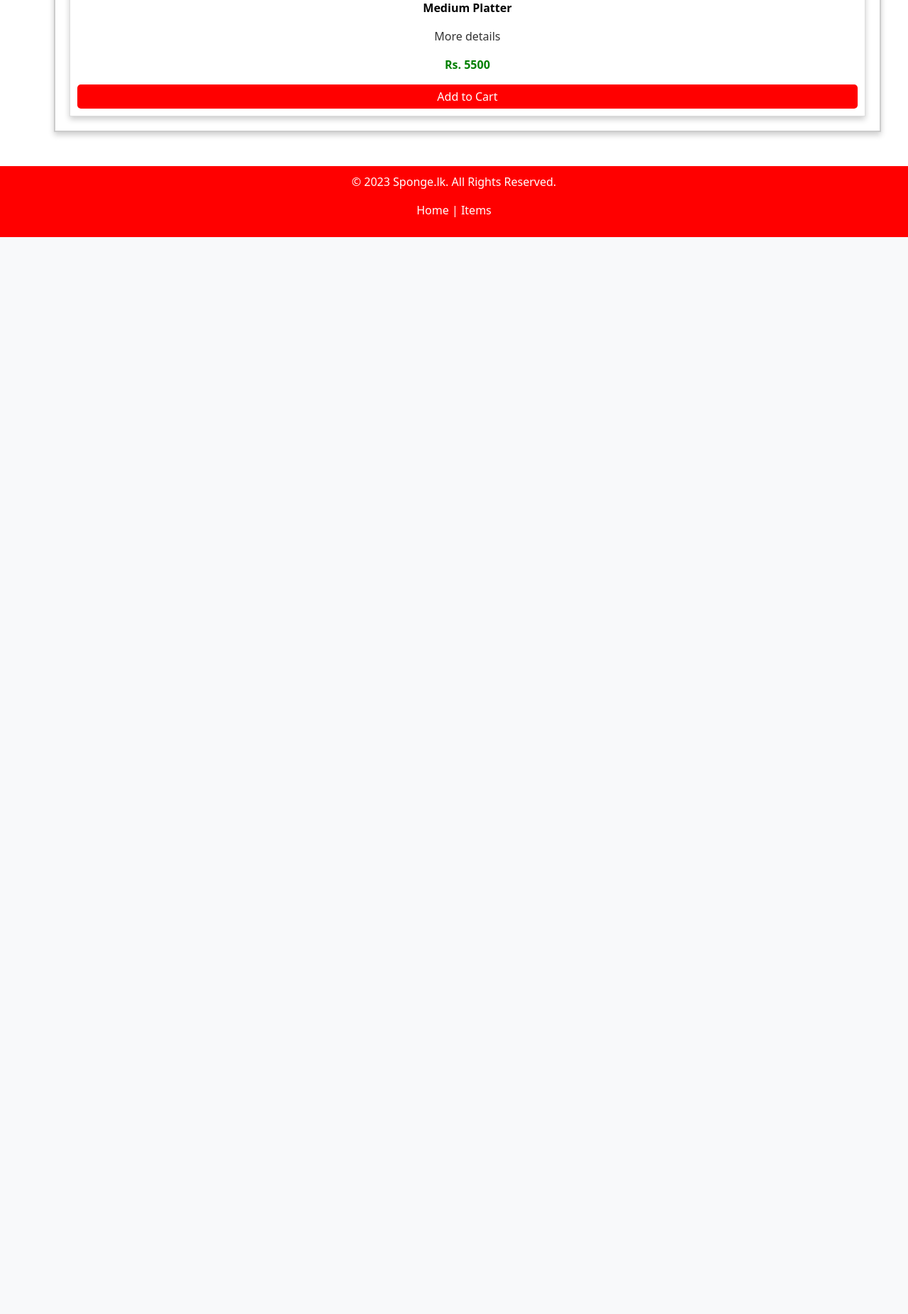
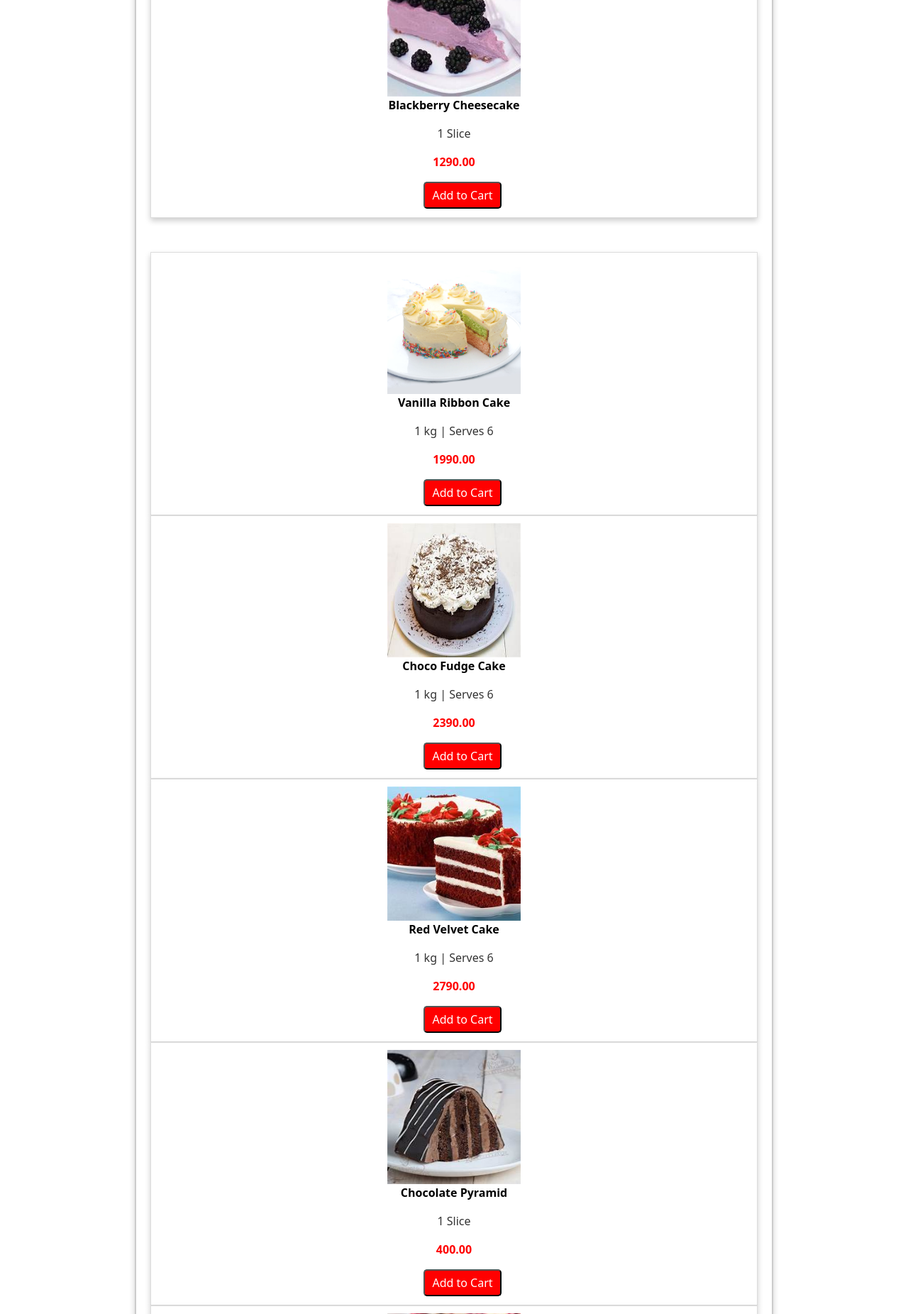
Before and after one commit to chirasthi-sy/Application-Development, a Django app: template order_system/customer/templates/customer/menu.html in a window 1280 px wide. Shown: the part 2900-4751 px from the top of the page at 71% size. Before the commit the page ends 3234 px from the top, so only its background shows below. Run offline with Django 4.2, Linux system fonts and the light colour scheme; the template is opened without the code that fills it: values that come from a table or form of the project are taken from there, others are empty; data comes from the database, SQL or seed files in the repository; both versions use the stored data as it was after the commit.

Commit message:
Modifying the menu page to reflect the items in the database

```diff
--- a/order_system/customer/templates/customer/Home_page.html
+++ b/order_system/customer/templates/customer/Home_page.html
@@ -83,7 +83,7 @@
                 <div class="collapse navbar-collapse" id="navbarSupportedContent">
                     <ul class="navbar-nav me-auto mb-2 mb-lg-0">
                         <li><a href="{% url 'home' %}"><div class="icon home-icon">Home</div></a></li>
-                        <li><a href="menu.html"><div class="icon items-icon">Items</div></a></li>
+                        <li><a href="{% url 'order' %}"><div class="icon items-icon">Items</div></a></li>
                         <li><a href="{% url 'contact' %}"><div class="icon contact-icon"> Contact   Us</div></a></li>
                         <li><a href="{% url 'about' %}"><div class="icon contact-icon"> About</div></a></li>
                     </ul>
--- a/order_system/customer/templates/customer/about_us.html
+++ b/order_system/customer/templates/customer/about_us.html
@@ -24,7 +24,7 @@
             <div class="collapse navbar-collapse" id="navbarSupportedContent">
         <ul class="navbar-nav me-auto mb-2 mb-lg-0">
             <li><a href="{% url 'home' %}"><div class="icon home-icon">Home</div></a></li>
-            <li><a href="menu.html"><div class="icon items-icon">Items</div></a></li>
+            <li><a href="{% url 'order' %}"><div class="icon items-icon">Items</div></a></li>
             <li><a href="{% url 'contact' %}"><div class="icon contact-icon"> Contact   Us</div></a></li>
             <li><a href="{% url 'about' %}"><div class="icon contact-icon"> About</div></a></li>
         </ul>
--- a/order_system/customer/templates/customer/contact_us.html
+++ b/order_system/customer/templates/customer/contact_us.html
@@ -22,7 +22,7 @@
             <div class="collapse navbar-collapse" id="navbarSupportedContent">
         <ul class="navbar-nav me-auto mb-2 mb-lg-0">
             <li><a href="{% url 'home' %}"><div class="icon home-icon">Home</div></a></li>
-            <li><a href="menu.html"><div class="icon items-icon">Items</div></a></li>
+            <li><a href="{% url 'order' %}"><div class="icon items-icon">Items</div></a></li>
             <li><a href="{% url 'contact' %}"><div class="icon contact-icon"> Contact   Us</div></a></li>
             <li><a href="{% url 'about' %}"><div class="icon contact-icon"> About</div></a></li>
         </ul>
@@ -42,7 +42,6 @@
         <br>
 
      <div class="contact-info text-center"> <!-- Center the content within the container -->
-        <h2>Contact Information</h2>
         <p><strong>Open Hours:</strong></p>
         <p>Monday - Saturday: 7:00am to 9:00pm</p>
         <p>Sundays: 8:00am to 5:00pm</p>
--- a/order_system/customer/templates/customer/menu.html
+++ b/order_system/customer/templates/customer/menu.html
@@ -37,78 +37,99 @@
             </a>
         </div>
     </header>
-<div class="best_sellers-container">
-        <h2 class="highlighted-header">Best Sellers</h2>
+
+<div class="page-name">
+        <h1 class="highlighted-header">Menu</h1>
+
+
+
+    <form method="POST">
+        {% csrf_token %}
+        <div class = "pt-5">
+        {% for cake in WholeCakes %}
+        <div class="product-card">
+            <img class="product-image" src="{{ cake.image.url }}" alt="Choco Fudge Cake">
+            <p class="product-title">{{ cake.name }}</p>
+            <p class="product-details">{{ cake.description }}</p>
+            <p class="product-price">{{ cake.price }}</p>
+            <div class="form-group form-check">
+                <button type="button" class="add-to-cart-btn" data-item-id="{{ cake.pk }}" data-item-name="{{ cake.name }}" data-item-price="{{ cake.price }}">
+                                Add to Cart
+                </button>
+            </div>
+        </div>
+        {% endfor %}
+            </div>
+
+        <div class = "pt-5">
+        {% for cake in DessertPlatters %}
+        <div class="product-card">
+            <img class="product-image" src="{{ cake.image.url }}" alt="Choco Fudge Cake">
+            <p class="product-title">{{ cake.name }}</p>
+            <p class="product-details">{{ cake.description }}</p>
+            <p class="product-price">{{ cake.price }}</p>
+            <div class="form-group form-check">
+                <button type="button" class="add-to-cart-btn" data-item-id="{{ cake.pk }}" data-item-name="{{ cake.name }}" data-item-price="{{ cake.price }}">
+                                Add to Cart
+                </button>
+            </div>
+        </div>
+        {% endfor %}
+            </div>
+
+        <div class = "pt-5">
+        {% for cake in CakeSlices %}
+        <div class="product-card">
+            <img class="product-image" src="{{ cake.image.url }}" alt="Choco Fudge Cake">
+            <p class="product-title">{{ cake.name }}</p>
+            <p class="product-details">{{ cake.description }}</p>
+            <p class="product-price">{{ cake.price }}</p>
+            <div class="form-group form-check">
+                <button type="button" class="add-to-cart-btn" data-item-id="{{ cake.pk }}" data-item-name="{{ cake.name }}" data-item-price="{{ cake.price }}">
+                                Add to Cart
+                </button>
+            </div>
+        </div>
+        {% endfor %}
+            </div>
+
+        <button class="btn btn-dark mt-5">Place Order!</button>
+    </form>
+
+
+<script>
+    document.addEventListener("DOMContentLoaded", function () {
+        var addToCartButtons = document.querySelectorAll('.add-to-cart-btn');
+
+        addToCartButtons.forEach(function (button) {
+            button.addEventListener('click', function () {
+                var itemId = this.getAttribute('data-item-id');
+                var itemName = this.getAttribute('data-item-name');
+                var itemPrice = this.getAttribute('data-item-price');
+
+
+
+                // For demonstration purposes, let's add a hidden input to the form
+                var hiddenInput = document.createElement('input');
+                hiddenInput.type = 'hidden';
+                hiddenInput.name = 'items[]';
+                hiddenInput.value = itemId;
+
+                var form = button.closest('form');
+                form.appendChild(hiddenInput);
+
+                // Optional: Display a confirmation or perform any other desired actions
+                alert('Added ' + itemName + ' to the cart!');
+            });
+        });
+    });
+</script>
 
 
 
 
 
 
-        <div class="product-card">
-            <img class="product-image" src="https://tse1.mm.bing.net/th?id=OIP.AdXNnvFw99JHL1XgyNzzwAHaF0&pid=Api&P=0&h=220" alt="Choco Fudge Cake">
-            <p class="product-title">Choco Fudge Cake</p>
-            <p class="product-details">More details</p>
-            <p class="product-price">Rs. 2390</p>
-            <div class="add-to-cart">Add to Cart</div>
-        </div>
-
-
-
-
-        <div class="product-card">
-    <img class="product-image" src="https://tse4.mm.bing.net/th?id=OIP.AsIaSNWklbedFocpcMPo1gHaHa&pid=Api&P=0&h=220" alt="White Chocolate Raspberry Cheesecake">
-    <p class="product-title">Raspberry Cheesecake Slice</p>
-    <p class="product-details">More details</p>
-    <p class="product-price">Rs. 1000</p>
-    <div class="add-to-cart">Add to Cart</div>
-</div>
-
-<div class="product-card">
-    <img class="product-image" src="https://tse1.mm.bing.net/th?id=OIP.nOXHAqY4TkQT1GC5P-MEngHaHg&pid=Api&P=0&h=220" alt="Blackberry Cheesecake">
-    <p class="product-title">Blackberry Cheesecake Slice</p>
-    <p class="product-details">More details</p>
-    <p class="product-price">Rs. 1290</p>
-    <div class="add-to-cart">Add to Cart</div>
-</div>
-
-<div class="product-card">
-    <img class="product-image" src="https://www.milkmaid.lk/sites/default/files/2022-05/thumbnail-image.jpg" alt="Vanilla Ribbon Cake">
-    <p class="product-title">Vanilla Ribbon Cake</p>
-    <p class="product-details">More details</p>
-    <p class="product-price">Rs. 1990</p>
-    <div class="add-to-cart">Add to Cart</div>
-</div>
-<div class="product-card">
-    <img class="product-image" src="https://tse1.mm.bing.net/th?id=OIP.8LuCpFbnM1-dIpcNaYs0EgHaHa&pid=Api&P=0&h=220" alt="Red Velvet Cake">
-    <p class="product-title">Red Velvet Cake</p>
-    <p class="product-details">More details</p>
-    <p class="product-price">Rs. 2790</p>
-    <div class="add-to-cart">Add to Cart</div>
-</div>
-<div class="product-card">
-    <img class="product-image" src="https://tse2.mm.bing.net/th?id=OIP.KfeBNDf46NDPUF2lOONALwHaI4&pid=Api&P=0&h=220" alt="Chocolate Pyramids">
-    <p class="product-title">Chocolate Pyramids</p>
-    <p class="product-details">More details</p>
-    <p class "product-price">Rs. 400</p>
-    <div class="add-to-cart">Add to Cart</div>
-</div>
-
-<div class="product-card">
-    <img class="product-image" src="https://tse3.mm.bing.net/th?id=OIP.-nQp7bz_kH03OG81RGncCwHaJv&pid=Api&P=0&h=220" alt="Sweet Platter">
-    <p class="product-title">Sweet Platter</p>
-    <p class="product-details">More details</p>
-    <p class="product-price">Rs. 9900</p>
-    <div class="add-to-cart">Add to Cart</div>
-</div>
-
-<div class="product-card">
-    <img class="product-image" src="https://tse2.mm.bing.net/th?id=OIP.kUHQSPu6vpGa4PklkPD4nQHaE8&pid=Api&P=0&h=220" alt="Medium Platter">
-    <p class="product-title">Medium Platter</p>
-    <p class="product-details">More details</p>
-    <p class="product-price">Rs. 5500</p>
-    <div class="add-to-cart">Add to Cart</div>
-</div>
 
 </div>
 
--- a/order_system/customer/views.py
+++ b/order_system/customer/views.py
@@ -23,9 +23,9 @@ class Order(View):
 
 
         context = {
-            'Whole Cakes': whole_cakes,
-            'Dessert Platters': dessert_platters,
-            'Cake Slices': cake_slices,
+            'WholeCakes': whole_cakes,
+            'DessertPlatters': dessert_platters,
+            'CakeSlices': cake_slices,
         }
 
         return render(request,"customer/menu.html", context)
--- a/order_system/order_system/urls.py
+++ b/order_system/order_system/urls.py
@@ -16,7 +16,7 @@ Including another URLconf
 """
 from django.contrib import admin
 from django.urls import path
-from customer.views import Index, About, Contact
+from customer.views import Index, About, Contact, Order
 from django.conf import settings
 from django.conf.urls.static import static
 
@@ -25,5 +25,6 @@ urlpatterns = [
     path('admin/', admin.site.urls),
     path('', Index.as_view(),name='home'),
     path('about/', About.as_view(),name='about'),
-    path('contact', Contact.as_view(), name='contact')
+    path('contact/', Contact.as_view(), name='contact'),
+    path('menu/', Order.as_view(), name='order')
 ]+static(settings.MEDIA_URL,document_root=settings.MEDIA_ROOT)
--- a/order_system/static/Product-container_styles.css
+++ b/order_system/static/Product-container_styles.css
@@ -50,7 +50,7 @@
 
         .product-price {
             font-weight: bold;
-            color: green;
+            color: red;
         }
 
         .add-to-cart {
@@ -60,3 +60,27 @@
             border-radius: 5px;
             cursor: pointer;
         }
+
+        .add-to-cart-btn{
+            background-color: red;
+            color: white;
+            padding: 5px 10px;
+            border-radius: 5px;
+            cursor:pointer;
+        }
+
+        .add-to-cart-btn:hover {
+            background-color: #800000;
+        }
+
+        .btn btn-dark mt-5 {
+            background-color: red !important;
+            color: white !important;
+            padding: 5px 10px !important;
+            border-radius: 5px !important;
+            cursor:pointer !important;
+        }
+
+        .btn btn-dark mt-5 {
+            background-color: #800000 !important;
+        }
```
Also changed, not shown: order_system/db.sqlite3.
